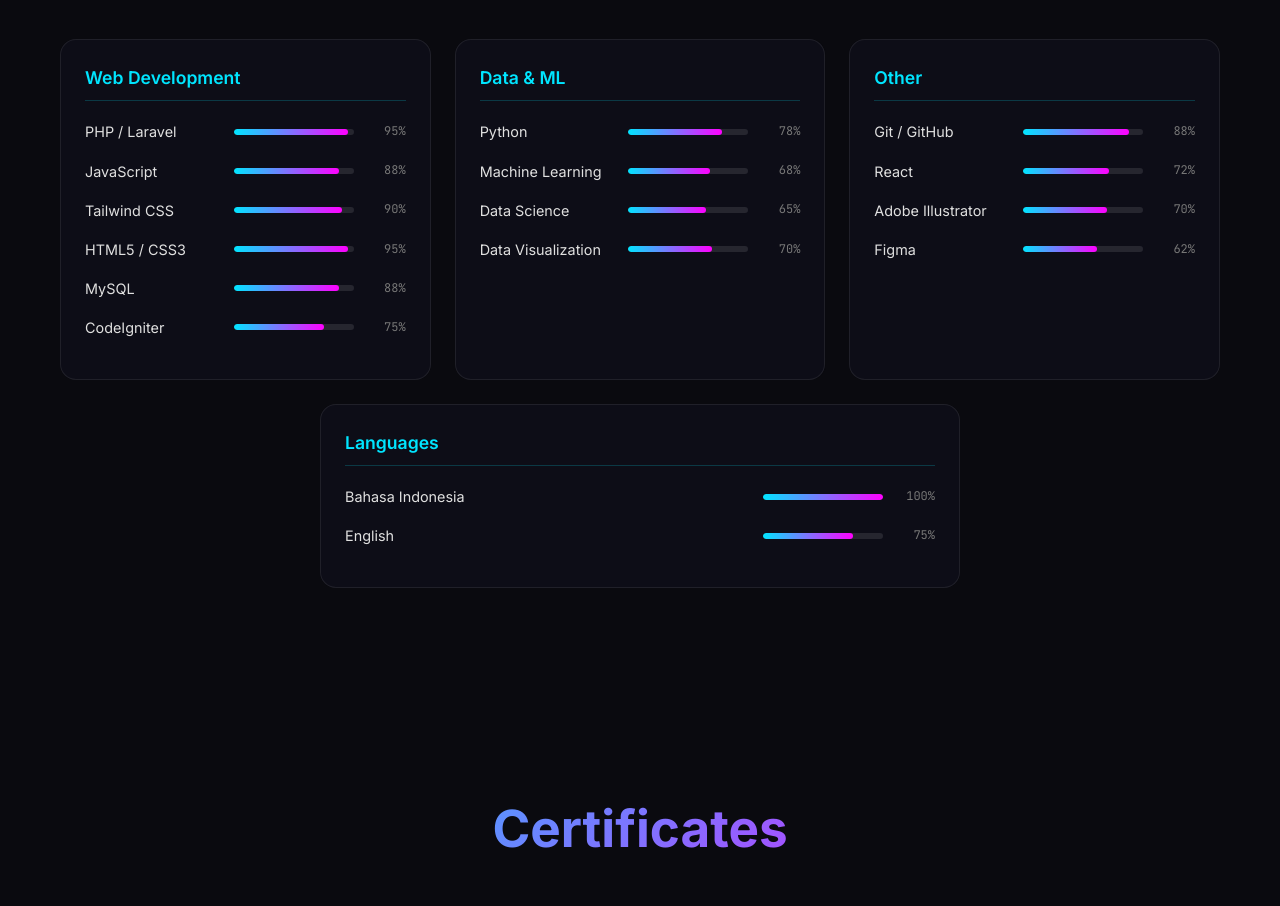
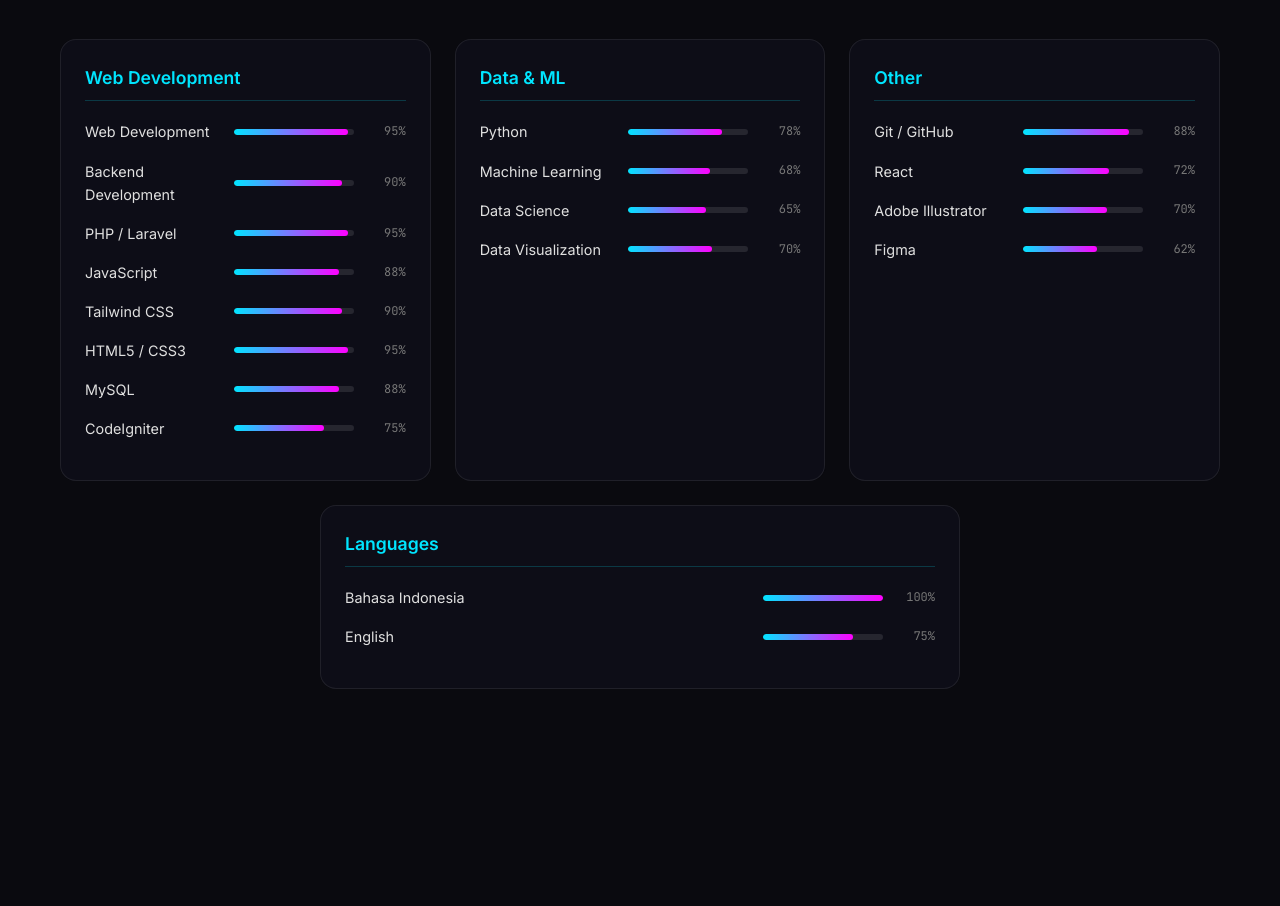
Before and after one commit to ahmadzkh/ahmadzkh.github.io, a React (Vite) app: page / in a window 1280 px wide. Shown: the part 4080-4986 px from the top of the page. Built offline with nearby package versions, Linux system fonts and the light colour scheme.

Commit message:
feat: add Web/Backend Dev + JS Frameworks to skills

```diff
--- a/src/data/content.ts
+++ b/src/data/content.ts
@@ -113,6 +113,8 @@ export const content = {
         {
           name: "Web Development",
           items: [
+            { name: "Web Development", level: 95 },
+            { name: "Backend Development", level: 90 },
             { name: "PHP / Laravel", level: 95 },
             { name: "JavaScript", level: 88 },
             { name: "Tailwind CSS", level: 90 },
@@ -289,6 +291,8 @@ export const content = {
         {
           name: "Web Development",
           items: [
+            { name: "Web Development", level: 95 },
+            { name: "Backend Development", level: 90 },
             { name: "PHP / Laravel", level: 95 },
             { name: "JavaScript", level: 88 },
             { name: "Tailwind CSS", level: 90 },
```
